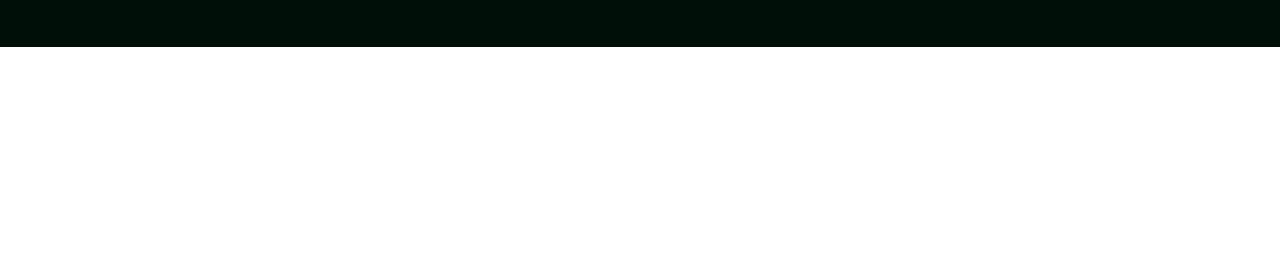
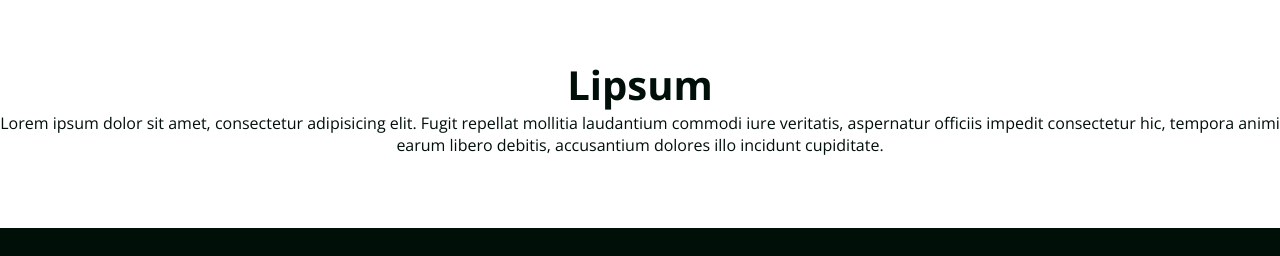
Before and after one commit to barbarabub/meet-coffee, a plain HTML site: page index.html in a window 1280 px wide. Shown: the part 2123-2379 px from the top of the page. Before the commit the page ends 2170 px from the top, so only its background shows below. Drawn offline with nearby package versions, Linux system fonts and the light colour scheme.

Commit message:
added new text to the index of meet&coffee project

```diff
--- a/index.html
+++ b/index.html
@@ -53,8 +53,6 @@
 		<article class="evento">
 			<img src="assets/img/simposio-vegan.jpg" alt="Events simposio vegan">
 			<h3>Simposio Vegan DB</h3>
-		</article>
-
 		<article class="evento">
 	  	<img src="assets/img/machine-learning.jpg" alt="machine-learning">
 	  	<h3>Machine learning 101</h3>
@@ -66,6 +64,11 @@
 		</article>
   </section>
 
+  	<section>
+			<h2>Lipsum</h2>
+			<p>Lorem ipsum dolor sit amet, consectetur adipisicing elit. Fugit repellat mollitia laudantium commodi iure veritatis, aspernatur officiis impedit consectetur hic, tempora animi earum libero debitis, accusantium dolores illo incidunt cupiditate.</p>
+		</section>
+
 	<footer id="contacto" class="oscuro">
 		<a href="https://github.com"><i class="fab fa-github-square fa-5x"></i></a>
 		<a href="https://twitter.com"><i class="fab fa-twitter-square fa-5x"></i></a>
```
